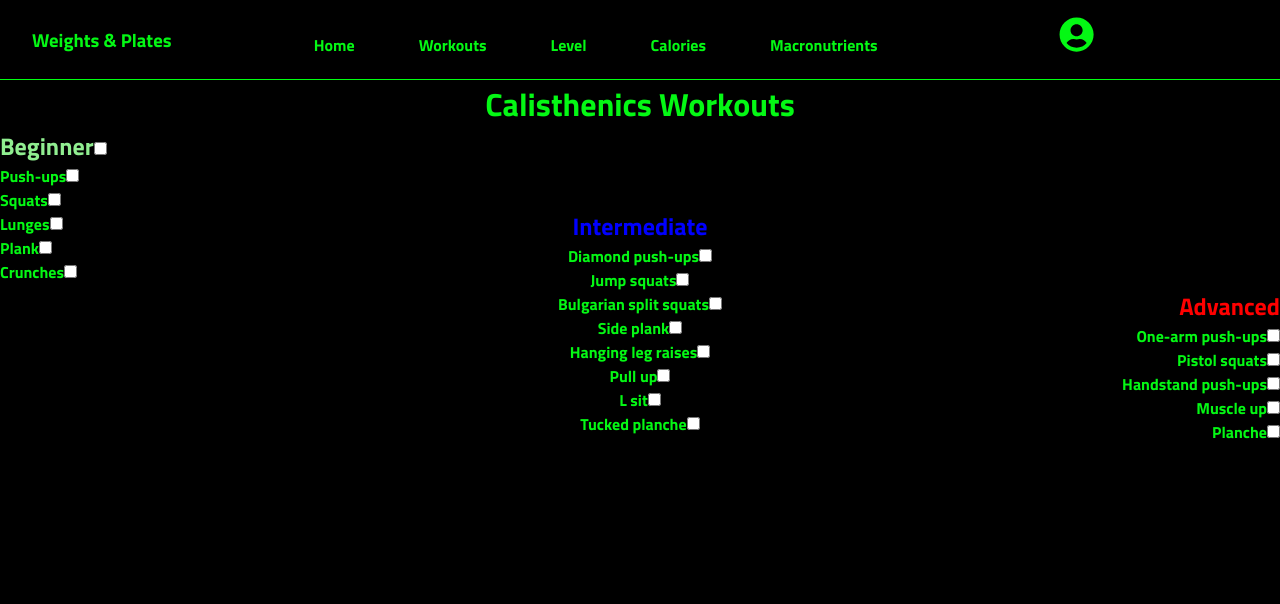
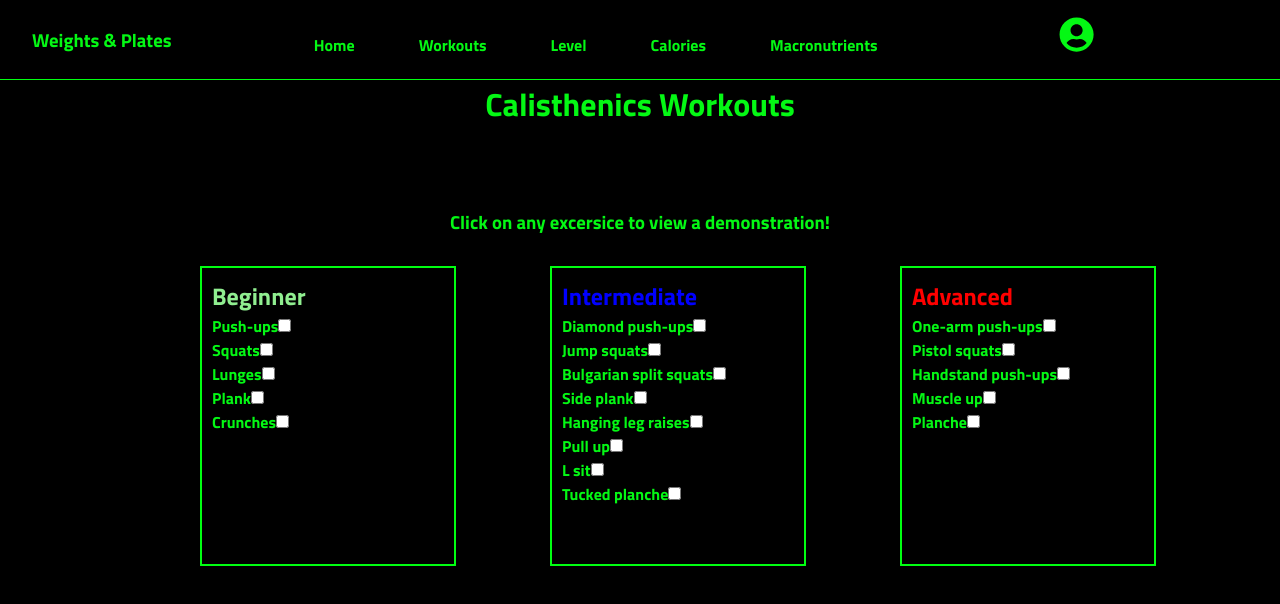
Before and after one commit to T1M00R/PPIT-Project, a React (Create React App) app: page /level in a window 1280 px wide. Shown: the top 604 px of the page. Built offline with nearby package versions, Linux system fonts and the light colour scheme.

Commit message:
macronutrient and calorie functionality complete, css for levels page updateed

```diff
--- a/src/components/calories.js
+++ b/src/components/calories.js
@@ -1,41 +1,131 @@
 import React from "react";
 import "../styles/App.css"
 
-export class Calories extends React.Component{
+export class Calories extends React.Component {
+
+  //variables for input to be saved into
+  constructor(props) {
+      super(props);
+      this.state = {
+          height: "",
+          weight: "",
+          age: "",
+          gender: "",
+          activity: "",
+      };
+
+      //initialize handlesubmit method
+      this.handleSubmit = this.handleSubmit.bind(this);
+  }
+
+  handleSubmit(e) {
+      e.preventDefault();
+      //saving variables entered into local variables
+      const { height, weight, age, gender, activity } = this.state;
+      console.log( height, weight, age, gender, activity);
+
+      //all maths found online in calorie calculators
+
+      if(gender === 'Male'){
+          //mens BMR
+          var Mgender = 66;
+          var Mweight = (6.23 * weight);
+          var Mheight = (12.7 * height);
+          var Mage = (6.8 * age);
+
+          var BMR = (Mgender + Mweight + Mheight + Mage);
+
+      }
+      else if(gender === 'Female'){
+          //womans BMR
+          Mgender = 665;
+          Mweight = (4.35 * weight);
+          Mheight = (4.7 * height);
+          Mage = (4.7 * age);
+
+          BMR = (Mgender + Mweight + Mheight + Mage);
+
+      }
+      else{
+          alert("Incorrect input! Please enter 1 for 'Male' or 2 for 'Female'")
+      }
+
+      //if statement to take activity level into account
+      if(activity === '1'){
+          var Mcals = (BMR * 1.2);
+          var gainW = (Mcals + 500);
+          var loseW = (Mcals - 500);
+          alert("Maintenance Calories: " + Math.round(Mcals) + "\nGain Weight: " + Math.round(gainW) + "\nLose Weight: " + Math.round(loseW));
+
+      }
+      else if(activity === '2'){
+          Mcals = (BMR * 1.375);
+          gainW = (Mcals + 500);
+          loseW = (Mcals - 500);
+          alert("Maintenance Calories: " + Math.round(Mcals) + "\nGain Weight: " + Math.round(gainW) + "\nLose Weight: " + Math.round(loseW));
+
+      }else if(activity === '3'){
+          Mcals = (BMR * 1.55);
+          gainW = (Mcals + 500);
+          loseW = (Mcals - 500);
+          alert("Maintenance Calories: " + Math.round(Mcals) + "\nGain Weight: " + Math.round(gainW) + "\nLose Weight: " + Math.round(loseW));
+
+      }else if(activity === '4'){
+          Mcals = (BMR * 1.725);
+          gainW = (Mcals + 500);
+          loseW = (Mcals - 500);
+          alert("Maintenance Calories: " + Math.round(Mcals) + "\nGain Weight: " + Math.round(gainW) + "\nLose Weight: " + Math.round(loseW));
+
+      }else if(activity === '5'){
+          Mcals = (BMR * 1.9);
+          gainW = (Mcals + 500);
+          loseW = (Mcals - 500);
+          alert("Maintenance Calories: " + Math.round(Mcals) + "\nGain Weight: " + Math.round(gainW) + "\nLose Weight: " + Math.round(loseW));
+
+      }else{
+          alert("Invalid Activity Option. please select 1-5.");
+      }
+  }
 
   render() {
       return (
-            <form>
+          <form onSubmit={this.handleSubmit}>
           <h1>Calorie Calculator</h1>
 
           <div className="form">
             <input type="number"
             className="form-control"
-              placeholder="       Enter height in CM"/>
+            placeholder="       Enter height in Inches"
+            //stores the input to variable
+            onChange={(e)=>this.setState({height:e.target.value})}/>
           </div>
 
           <div className="form">
             <input type="number"
             className="form-control"
-              placeholder="       Enter Weight in LBS"/>
+            placeholder="       Enter Weight in LBS"
+            onChange={(e)=>this.setState({weight:e.target.value})}/>
           </div>
 
           <div className="form">
             <input type="number"
             className="form-control"
-              placeholder="       Enter Age in years"/>
+            placeholder="       Enter Age in years"
+            onChange={(e)=>this.setState({age:e.target.value})}/>
           </div>
 
           <div className="form">
             <input type="text"
             className="form-control"
-              placeholder="       Enter 'Male' or 'Female'"/>
+            placeholder="       Enter 'Male' or 'Female'"
+            onChange={(e)=>this.setState({gender:e.target.value})}/>
           </div>
 
           <div className="form">
             <input type="number"
             className="form-control"
-              placeholder="       1 being inactive  - 5 very active "/>
+            placeholder="      Enter activity: 1 being inactive  - 5 very active "
+            onChange={(e)=>this.setState({activity:e.target.value})}/>
           </div>
 
           <div className="d-grid">
--- a/src/components/level.js
+++ b/src/components/level.js
@@ -6,20 +6,21 @@ export class Level extends React.Component{
 
     render() {
         return (
+            <body>
+                <h1>Calisthenics Workouts</h1>
 
-            <html>
-                <head>
-                    <title>Calisthenics Workouts</title>
-                </head>
+                <br></br>
+                <br></br>
+                <br></br>
+                <br></br>
 
-            <body>
+                <h3>Click on any excersice to view a demonstration!</h3>
 
-                <div>
+                <br></br>
 
-                <h1>Calisthenics Workouts</h1>
                 <div class="category beginner" >
-                    <h2>Beginner<input type="checkbox" name="agree" value="yes"></input></h2>
-                    <ul>
+                    <h2>Beginner</h2>
+                    <ul className="list">
                         <li><a href="https://www.youtube.com/watch?v=IODxDxX7oi4">Push-ups<input type="checkbox" name="agree" value="yes"></input></a></li>
                         <li><a href="https://www.youtube.com/watch?v=MuvB_F2ynD4">Squats<input type="checkbox" name="agree" value="yes"></input></a></li>
                         <li><a href="https://www.youtube.com/watch?v=wrwwXE_x-pQ">Lunges<input type="checkbox" name="agree" value="yes"></input></a></li>
@@ -29,7 +30,7 @@ export class Level extends React.Component{
                 </div>
                 <div class="category intermediate">
                     <h2>Intermediate</h2>
-                    <ul>
+                    <ul className="list">
                         <li><a href="https://www.youtube.com/watch?v=J0DnG1_S92I">Diamond push-ups<input type="checkbox" name="agree" value="yes"></input></a></li>
                         <li><a href="https://www.youtube.com/watch?v=A-cFYWvaHr0">Jump squats<input type="checkbox" name="agree" value="yes"></input></a></li>
                         <li><a href="https://www.youtube.com/watch?v=HBYGeyb4sSM">Bulgarian split squats<input type="checkbox" name="agree" value="yes"></input></a></li>
@@ -43,7 +44,7 @@ export class Level extends React.Component{
 
                 <div class="category advanced">
                     <h2>Advanced</h2>
-                    <ul>
+                    <ul className="list">
                         <li><a href="https://www.youtube.com/watch?v=xp1tgjT_3k0">One-arm push-ups<input type="checkbox" name="agree" value="yes"></input></a></li>
                         <li><a href="https://www.youtube.com/watch?v=vq5-vdgJc0I">Pistol squats<input type="checkbox" name="agree" value="yes"></input></a></li>
                         <li><a href="https://www.youtube.com/watch?v=uZWjFe4fufA">Handstand push-ups<input type="checkbox" name="agree" value="yes"></input></a></li>
@@ -51,11 +52,7 @@ export class Level extends React.Component{
                         <li><a href="https://www.youtube.com/watch?v=UZ-1jwG7aQ4">Planche<input type="checkbox" name="agree" value="yes"></input></a></li>
                     </ul>
                 </div>
-                </div>
         </body>
-
-    </html>
-
         );
     }
 }
--- a/src/components/login.js
+++ b/src/components/login.js
@@ -54,6 +54,11 @@ export class Login extends Component {
       <form onSubmit={this.handleSubmit}>
         <h1>Log In</h1>
 
+        <br></br>
+        <br></br>
+        <br></br>
+        <br></br>
+
         <div className="form">
           <input type="email"
           className="form-control"
--- a/src/components/macros.js
+++ b/src/components/macros.js
@@ -1,32 +1,77 @@
 import React from "react";
 import "../styles/App.css"
 
-export class Macros extends React.Component{
+export class Macros extends React.Component {
+
+  //variables for input to be saved into
+  constructor(props) {
+      super(props);
+      this.state = {
+          cals: "",
+          weight: "",
+      };
+
+      //initialize handlesubmit method
+      this.handleSubmit = this.handleSubmit.bind(this);
+  }
+
+  handleSubmit(e) {
+      e.preventDefault();
+      //saving variables entered into local variables
+      const { cals, weight } = this.state;
+      console.log( cals, weight);
+
+      //1g protein per lbs of weight
+      var protein = weight;
+
+      //total cals - 4 cals per gram of protein
+      var remainingCals = cals - (weight * 4);
+
+      //25% of total calories goes to fat - 9cals per 1g
+      var fat = (cals / 4) / 9;
+
+      //remainder of calories goes towards carbohydrates
+      remainingCals = remainingCals - (fat * 9);
+      var carbs = (remainingCals / 4);
+
+      //alert rounded values
+      alert("Protein: " + Math.round(protein) + "g\nFat: " + Math.round(fat) + "g\nCarbohydrates: " + Math.round(carbs) + "g");
+
+  }
 
   render() {
       return (
-            <form>
+          <form onSubmit={this.handleSubmit}>
           <h1>Macronutrient Calculator</h1>
+
           <br></br>
           <br></br>
           <br></br>
+          <br></br>
+
           <div className="form">
             <input type="number"
             className="form-control"
-              placeholder="       Enter Calories Needed"/>
+            placeholder="       Enter Calories"
+            //stores the input to variable
+            onChange={(e)=>this.setState({cals:e.target.value})}/>
           </div>
 
           <div className="form">
             <input type="number"
             className="form-control"
-              placeholder="       Enter Weight in LBS"/>
+            placeholder="       Enter Weight in LBS"
+            onChange={(e)=>this.setState({weight:e.target.value})}/>
           </div>
 
-            <div>
+          <div className="d-grid">
             <button type="submit" className="button">
               Submit
             </button>
           </div>
+          <p>
+            Dont know your calories? Get them <a href="/calories"><u>Here!</u></a>
+          </p>
         </form>
       );
   }
--- a/src/components/workouts.js
+++ b/src/components/workouts.js
@@ -8,11 +8,6 @@ export class Workouts extends React.Component{
     render() {
         return (
 
-            <html>
-                <head>
-                    <title>Calisthenics Workouts</title>
-
-                </head>
                 <body>
                     <div class="img1">
                         <img width={300} src={muscles} alt="Muscular anatomy chart"/>
@@ -27,7 +22,6 @@ export class Workouts extends React.Component{
                         <h1>Core</h1>
                     </div>
                 </body>
-            </html>
         )
     }
 
--- a/src/styles/App.css
+++ b/src/styles/App.css
@@ -35,21 +35,36 @@
   .beginner {
     color: lightgreen;
     text-align: left;
-    padding: 20;
-    margin-left: 20;
+    align-items: left;
+    border: 2px solid #00ff11;
+    margin-top: 10px;
+    margin-left: 200px;
+    padding: 10px;
+    width: 20%;
+    height: 300px;
   }
 
   .intermediate {
     color: blue;
-    text-align: center;
-    padding: 20;
+    text-align: left;
+    align-items: center;
+    border: 2px solid #00ff11;
+    margin-top: -300px;
+    margin-left: 550px;
+    padding: 10px;
+    width: 20%;
+    height: 300px;
   }
 
   .advanced {
     color: red;
-    text-align: right;
-    padding: 20;
-    margin-right: 20;
+    text-align: left;
+    border: 2px solid #00ff11;
+    margin-top: -300px;
+    margin-left: 900px;
+    padding: 10px;
+    width: 20%;
+    height: 300px;
   }
 
 
@@ -134,7 +149,7 @@ div{
 .dropDown{
     position: absolute;
     top: 5.5rem;
-    right: 9rem;
+    right: 7rem;
     width: 160px;
     height: 90px;
     padding: 15px;
```
Lines whose indentation alone changed are shown as unchanged.
